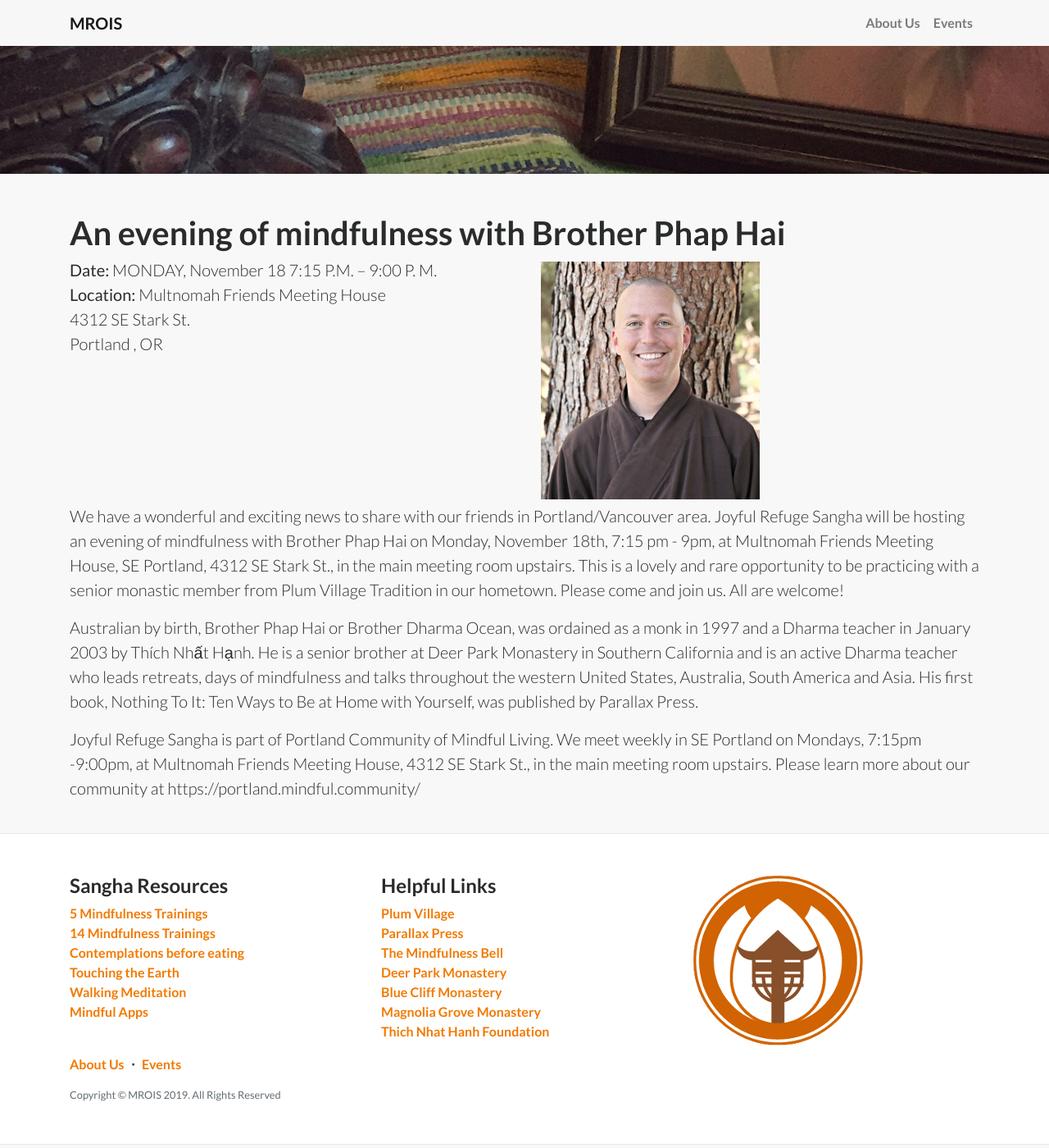
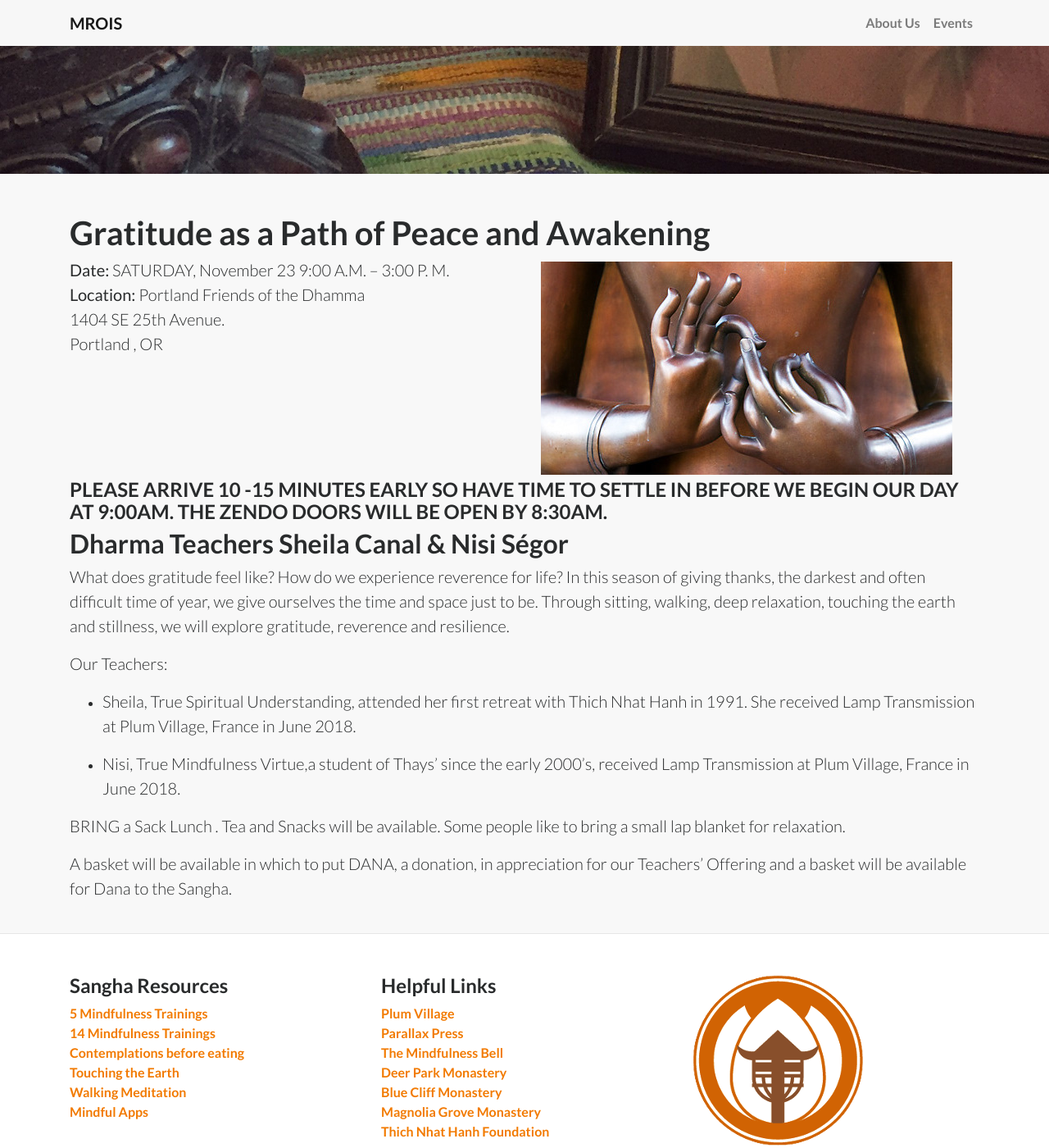
Before and after one commit to MROIS/events.mindful.community, a Jekyll site: the page built from _posts/2019-10-26-gratitute-dom.md, in a window 1280 px wide and 1400 px high, scrolled down 600 px. Shown: the whole window at 82% size. Built offline with Jekyll 4.4.1, drawn with Linux system fonts in a browser that asks for light colours.

Commit message:
Update 2019-10-26-gratitute-dom.md

```diff
--- a/_posts/2019-10-26-gratitute-dom.md
+++ b/_posts/2019-10-26-gratitute-dom.md
@@ -1,16 +1,31 @@
 ---
 layout: event
-title:  "An evening of mindfulness with Brother Phap Hai"
+title:  "Gratitude as a Path of Peace and Awakening"
 event-type: "Day of Mindfulness"
-permalink: /events/phaphai/
-location: "Multnomah Friends Meeting House<br>4312 SE Stark St.<br>Portland , OR"
-date-time: MONDAY, November 18  7:15 P.M. – 9:00 P. M.
+permalink: /events/dom-gratitude/
+location: "Portland Friends of the Dhamma<br>1404 SE 25th Avenue.<br>Portland , OR"
+date-time: SATURDAY, November 23  9:00 A.M. – 3:00 P. M.
 link:
-image: Phap-Hai.jpg
+image: domnisi.jpg
 ---
 
-We have a wonderful and exciting news to share with our friends in Portland/Vancouver area. Joyful Refuge Sangha will be hosting an evening of mindfulness with Brother Phap Hai on Monday, November 18th, 7:15 pm - 9pm, at Multnomah Friends Meeting House, SE Portland, 4312 SE Stark St., in the main meeting room upstairs. This is a lovely and rare opportunity to be practicing with a senior monastic member from Plum Village Tradition in our hometown. Please come and join us. All are welcome!
+#### PLEASE ARRIVE 10 -15 MINUTES EARLY SO HAVE TIME TO SETTLE IN BEFORE WE BEGIN OUR DAY AT 9:00AM. THE ZENDO DOORS WILL BE OPEN BY 8:30AM.
 
-Australian by birth, Brother Phap Hai or Brother Dharma Ocean, was ordained as a monk in 1997 and a Dharma teacher in January 2003 by Thích Nhất Hạnh. He is a senior brother at Deer Park Monastery in Southern California and is an active Dharma teacher who leads retreats, days of mindfulness and talks throughout the western United States, Australia, South America and Asia. His first book, Nothing To It: Ten Ways to Be at Home with Yourself, was published by Parallax Press.
 
-Joyful Refuge Sangha is part of Portland Community of Mindful Living. We meet weekly in SE Portland on Mondays, 7:15pm -9:00pm, at Multnomah Friends Meeting House, 4312 SE Stark St., in the main meeting room upstairs. Please learn more about our community at https://portland.mindful.community/
+## Dharma Teachers Sheila Canal & Nisi Ségor
+
+
+What does gratitude feel like?  How do we experience reverence for life?  In this season of giving thanks, the darkest and often difficult time of year, we give ourselves the time and space just to be. Through sitting, walking, deep relaxation, touching the earth and stillness, we will explore gratitude, reverence and resilience.
+
+
+Our Teachers:
+
+* Sheila, True Spiritual Understanding, attended her first retreat with Thich Nhat Hanh in 1991. She received Lamp Transmission at Plum Village, France in June 2018.
+
+* Nisi, True Mindfulness Virtue,a student of Thays’ since the early 2000’s, received Lamp Transmission at Plum Village, France in June 2018.
+
+BRING a Sack Lunch . Tea and Snacks will be available.  Some people like to bring a small lap blanket for relaxation.
+
+
+
+A basket will be available in which to put DANA, a donation, in appreciation for our Teachers’ Offering and a basket will be available for Dana to the Sangha.
```
